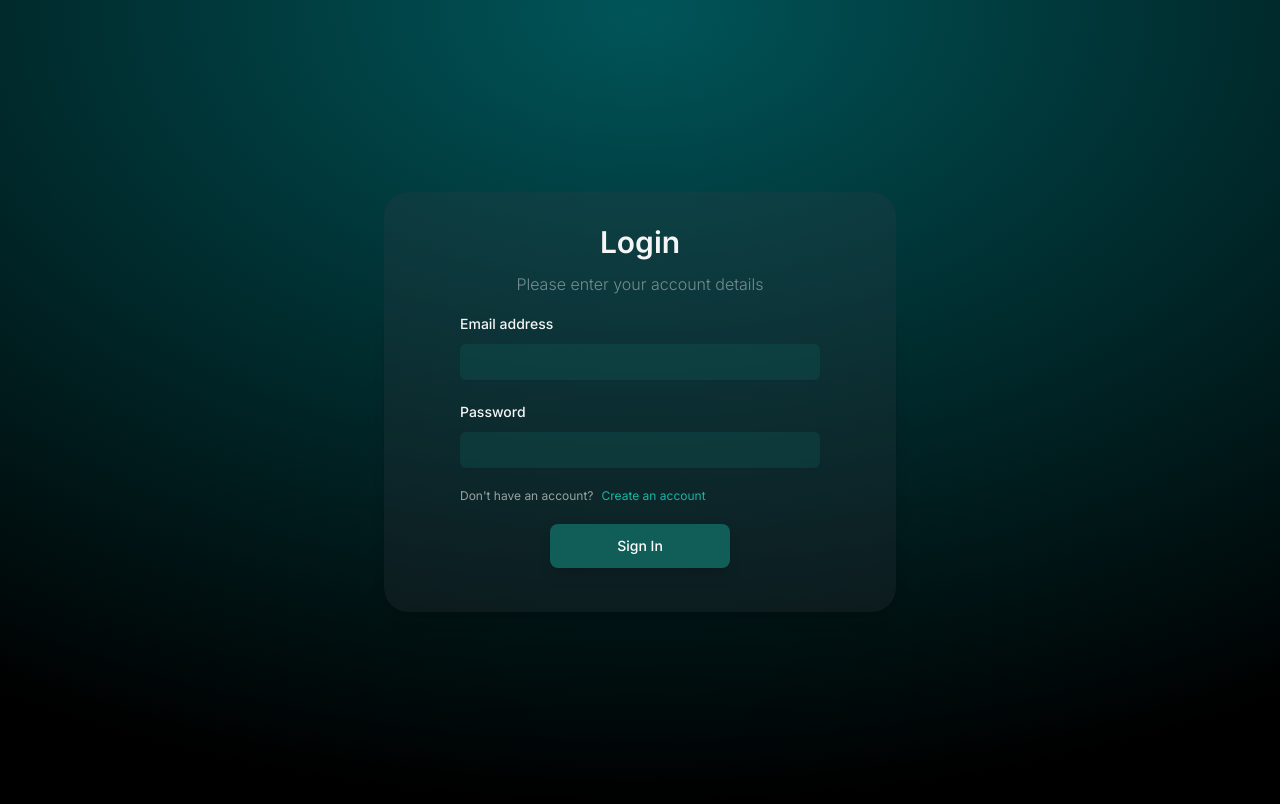
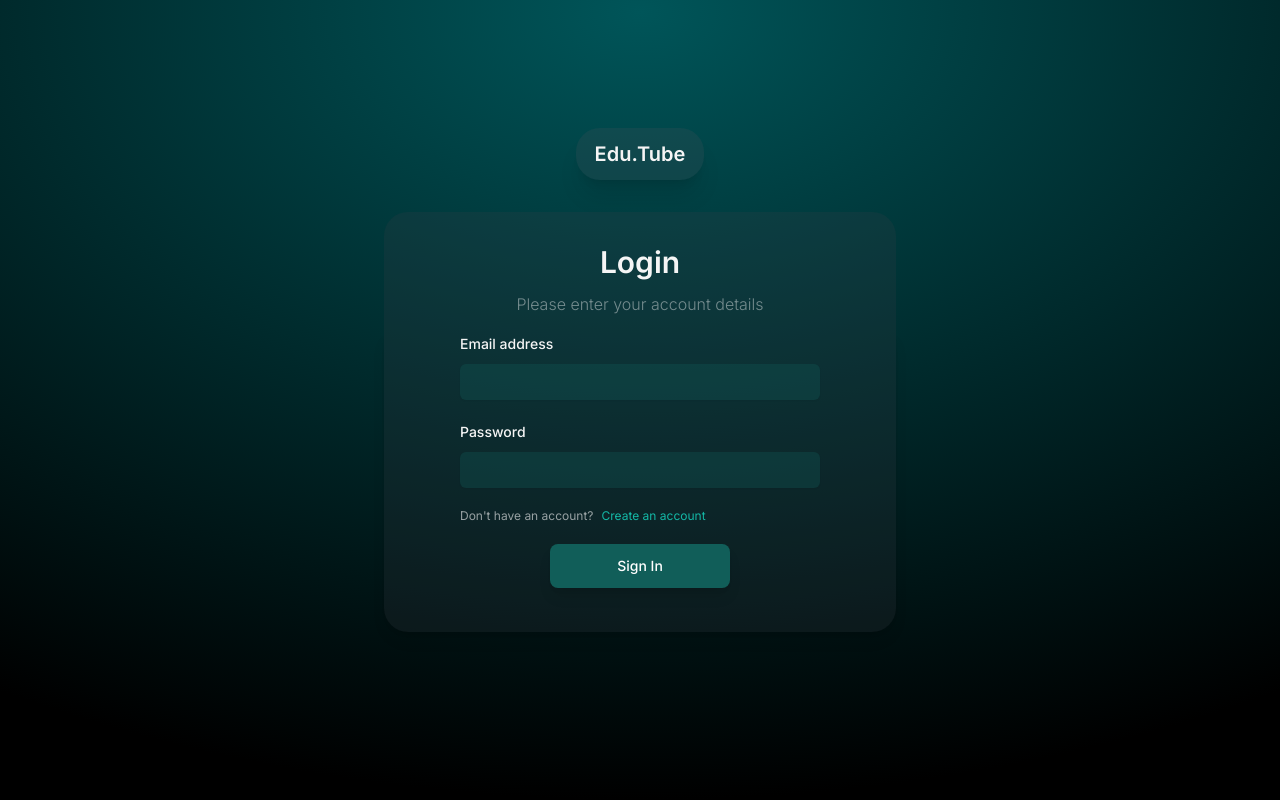
Before and after one commit to eXistC/EduTube, a Next.js app: page / in a window 1280 px wide. Built offline with nearby package versions, Linux system fonts and the light colour scheme; no server answers; what tailwindcss-font-inter would draw is missing.

Commit message:
Login page Edu.tube logo add 	modified:   app/(browse)/(welcome)/page.tsx 	deleted:    app/components/TopBar.tsx

```diff
--- a/app/(browse)/(welcome)/page.tsx
+++ b/app/(browse)/(welcome)/page.tsx
@@ -11,13 +11,32 @@ export default function Home() {
       min-h-full
       flex-col
       justify-top
-      py-48
+      py-32
       sm:px-6
       lg:px-8
       bg-radial-gradient
     "
   >
+    <div
+      className="sm:mx-auto
+                  sm:w-full
+                  sm:max-w-32
+                  sm:rounded-3xl
+                bg-zinc-600/20
+                  px-2
+                  py-3
+                  mb-8
+                  text-neutral-100
+                  text-center
+                  font-inter
+                  font-semibold
+                  text-xl
+                  shadow-xl
 
+      "
+      >
+        Edu.Tube
+      </div>
     <div className="sm:mx-auto
                     sm:w-full
                     sm:max-w-lg
--- a/app/components/TopBar.tsx
+++ /dev/null
@@ -1,10 +0,0 @@
-const TopBar = () => {
-    return (
-        <div
-        className="fixed top-0 left-0 h-8 w-16 m-0
-                    bg-grey-800/50"
-        >
-            <h1>TopBar</h1>
-        </div>
-    );
-}
```
